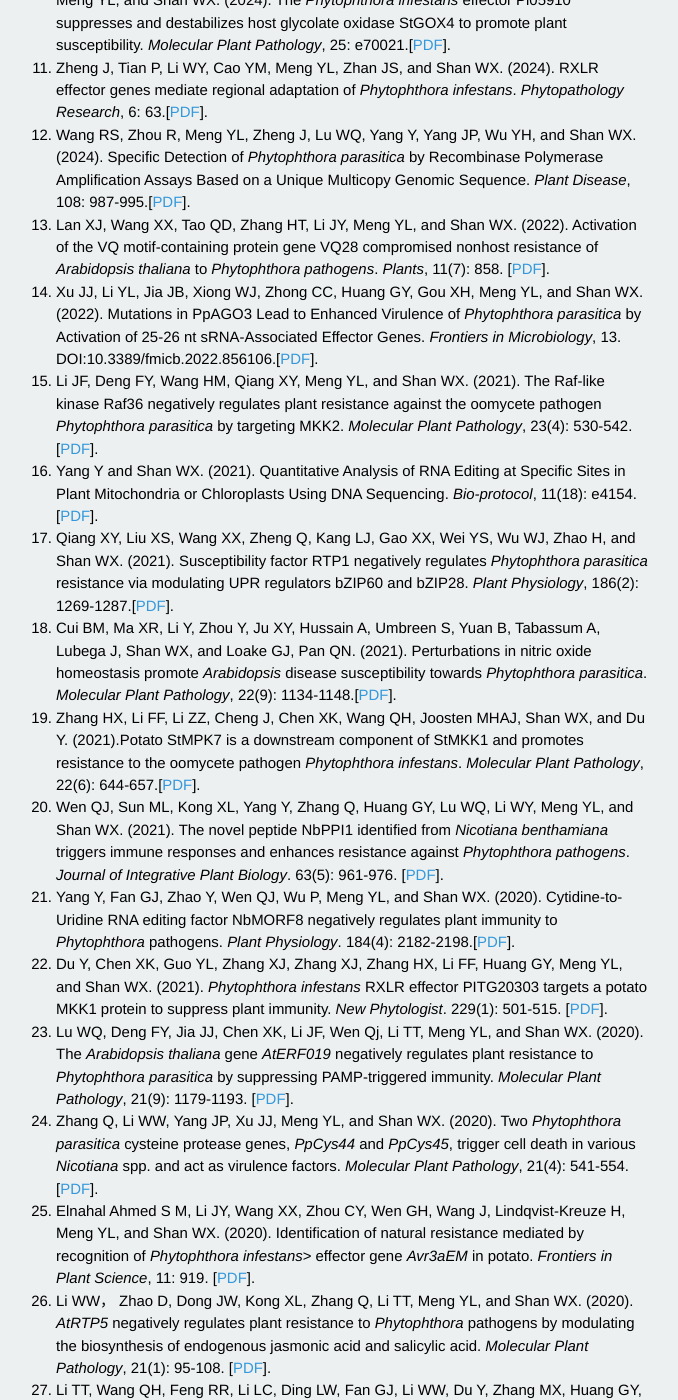
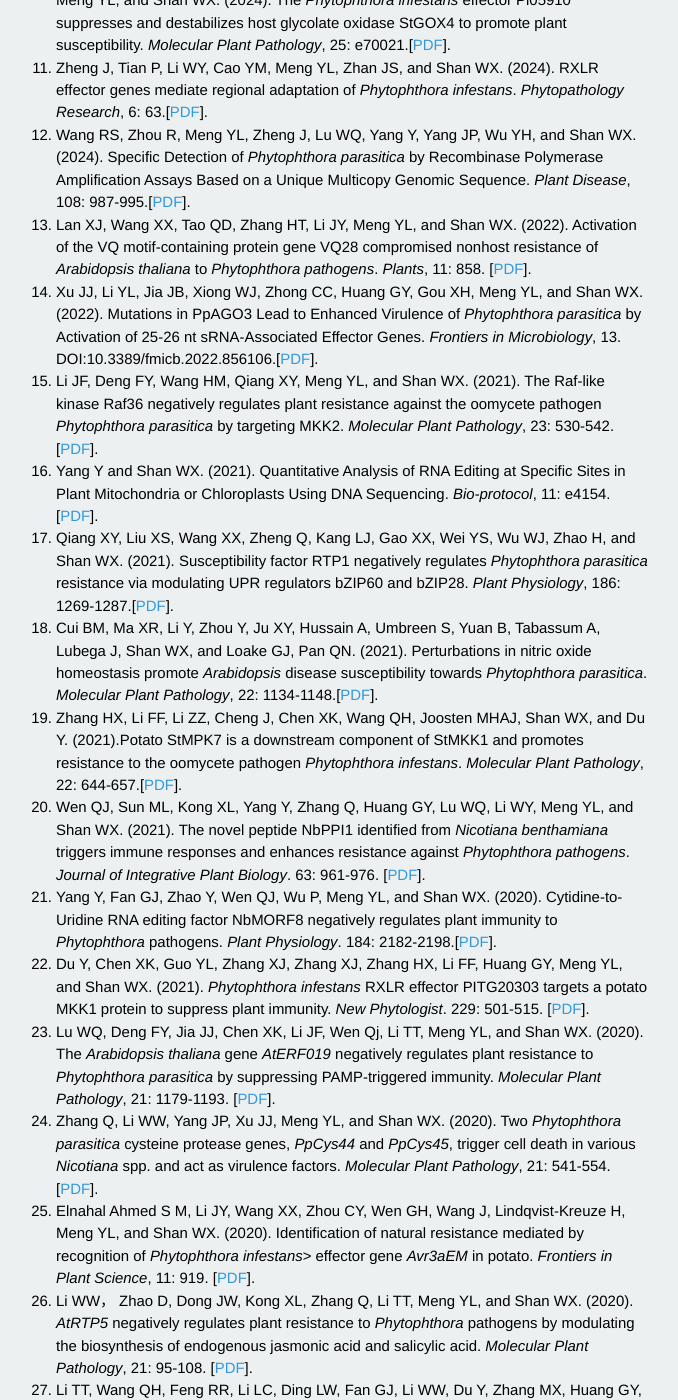
Before and after one commit to shanclub2/shanlab, a Jekyll site: the page built from publication.html, in a window 1280 px wide and 1400 px high, scrolled down 978 px. Shown: the whole window, without its empty margins (288-966 px from the left). Built offline with Jekyll 4.4.1, drawn with Linux system fonts in a browser that asks for light colours; Markdown is read by kramdown in place of the engine named in the settings; a script that is not in the unit is left out; some of the changed text lies outside the part shown.

Commit message:
Update publication.html

```diff
--- a/publication.html
+++ b/publication.html
@@ -10,10 +10,10 @@
 Kale SD, Gu B, Capelluto DGS, Dou D, Feldman E, Rumore A, Arredondo FD, Hanlon R, Fudal I, Rouxel T, Lawrence CB, Shan WX, and Tyler BM. (2010). External lipid PI3P mediates entry of eukaryotic pathogen effectors into plant and animal host cells. <i>Cell</i>, 142:284-295. [<a href="/pdf/sdkale2010.pdf">PDF</a>]
 </li>
 <li>
-Yang Y, Zhao Y, Zhang YQ, Niu LH, Li WY, Lu WQ, Li JF, Schafer P, Meng YL, and Shan WX. (2022). A mitochondrial RNA processing protein mediates plant immunity to a broad spectrum of pathogens by modulating the mitochondrial oxidative burst. <i>Plant Cell</i>, 34(6): 2343-2363.[<a href="/pdf/yyang2022.pdf">PDF</a>].
+Yang Y, Zhao Y, Zhang YQ, Niu LH, Li WY, Lu WQ, Li JF, Schafer P, Meng YL, and Shan WX. (2022). A mitochondrial RNA processing protein mediates plant immunity to a broad spectrum of pathogens by modulating the mitochondrial oxidative burst. <i>Plant Cell</i>, 34: 2343-2363.[<a href="/pdf/yyang2022.pdf">PDF</a>].
 </li>
 <li>
-Zhang YQ, Yang ZR, Yang Y, Han AP, Rehneke L, Ding LW, Wei YS, Liu ZM, Meng YL, Schäfer P, and Weixing Shan.(2024).A symbiont fungal effector relocalizes a plastidic oxidoreductase to nuclei to induce resistance to pathogens and salt stress.<i>Current Biology</i>,34(13):2957-2971. [<a href="/pdf/zhangetal.pdf">PDF</a>]
+Zhang YQ, Yang ZR, Yang Y, Han AP, Rehneke L, Ding LW, Wei YS, Liu ZM, Meng YL, Schäfer P, and Weixing Shan.(2024).A symbiont fungal effector relocalizes a plastidic oxidoreductase to nuclei to induce resistance to pathogens and salt stress.<i>Current Biology</i>,34(:2957-2971. [<a href="/pdf/zhangetal.pdf">PDF</a>]
 </li>
 <li>
 Cui BM, Pan QN, Clarke D, Villarreal MO, Umbreen S, Yuan B, Shan WX, Jiang JH, and Loake GJ. (2018). S-nitrosylation of the zinc finger protein SRG1 regulates plant immunity. <i>Nature Communications</i>, 9:4226. [<a href="/pdf/cui2018.pdf">PDF</a>]
@@ -22,7 +22,7 @@
 Fan GJ, Yang Y, Li TT, Lu WQ, Du Y, Qiang XY, Wen QJ, and Shan WX. (2018). A <i>Phytophthora capsici</i> RXLR effector targets and inhibits a plant PPIase to suppress endoplasmic reticulum-mediated immunity. <i>Molecular Plant</i>, 11:1067–1083. [<a href="/pdf/gjfan2018.pdf">PDF</a>]
 </li>
 <li>
-Cao YM, Zhang Q, Liu Y, Yan TT, Ding LW, Yang Y, Meng YL and Shan WX.(2024).The RXLR effector PpE18 of Phytophthora parasitica is a virulence factor and suppresses peroxisome membrane-associated ascorbate peroxidase NbAPX3-1-mediated plant immunity.<i>New Phytologist</i>,243(4):1472-1489.[<a href="/pdf/caoetal.pdf">PDF</a>]
+Cao YM, Zhang Q, Liu Y, Yan TT, Ding LW, Yang Y, Meng YL and Shan WX.(2024).The RXLR effector PpE18 of Phytophthora parasitica is a virulence factor and suppresses peroxisome membrane-associated ascorbate peroxidase NbAPX3-1-mediated plant immunity.<i>New Phytologist</i>,243:1472-1489.[<a href="/pdf/caoetal.pdf">PDF</a>]
 </li>
 <li>
 Dong JW, Li WW, Yang Y, Liu S., Li YL, Meng YL, and Shan WX. (2025). The cysteine protease RD19C suppresses plant immunity to Phytophthora by modulating copper chaperone ATX1 stability.<i> Plant Journal</i>, 122: e70120. doi: 10.1111/tpj.70120
@@ -43,49 +43,49 @@
 Wang RS, Zhou R, Meng YL, Zheng J, Lu WQ, Yang Y, Yang JP, Wu YH, and Shan WX. (2024). Specific Detection of <i>Phytophthora parasitica</i> by Recombinase Polymerase Amplification Assays Based on a Unique Multicopy Genomic Sequence. <i>Plant Disease</i>, 108: 987-995.[<a href="/pdf/Wang2024.pdf">PDF</a>].
 </li>
 <li>
-Lan XJ, Wang XX, Tao QD, Zhang HT, Li JY, Meng YL, and Shan WX. (2022). Activation of the VQ motif-containing protein gene VQ28 compromised nonhost resistance of <i>Arabidopsis thaliana</i> to <i>Phytophthora pathogens</i>. <i>Plants</i>, 11(7): 858. [<a href="/pdf/xjlan2022.pdf">PDF</a>].
+Lan XJ, Wang XX, Tao QD, Zhang HT, Li JY, Meng YL, and Shan WX. (2022). Activation of the VQ motif-containing protein gene VQ28 compromised nonhost resistance of <i>Arabidopsis thaliana</i> to <i>Phytophthora pathogens</i>. <i>Plants</i>, 11: 858. [<a href="/pdf/xjlan2022.pdf">PDF</a>].
 </li>
 <li>
 Xu JJ, Li YL, Jia JB, Xiong WJ, Zhong CC, Huang GY, Gou XH, Meng YL, and Shan WX. (2022). Mutations in PpAGO3 Lead to Enhanced Virulence of <i>Phytophthora parasitica</i> by Activation of 25-26 nt sRNA-Associated Effector Genes. <i>Frontiers in Microbiology</i>, 13. DOI:10.3389/fmicb.2022.856106.[<a href="/pdf/jjxu2022.pdf">PDF</a>].
 </li>
 <li>
-Li JF, Deng FY, Wang HM, Qiang XY, Meng YL, and Shan WX. (2021). The Raf-like kinase Raf36 negatively regulates plant resistance against the oomycete pathogen <i>Phytophthora parasitica</i> by targeting MKK2. <i>Molecular Plant Pathology</i>, 23(4): 530-542.[<a href="/pdf/jfli2021.pdf">PDF</a>].
+Li JF, Deng FY, Wang HM, Qiang XY, Meng YL, and Shan WX. (2021). The Raf-like kinase Raf36 negatively regulates plant resistance against the oomycete pathogen <i>Phytophthora parasitica</i> by targeting MKK2. <i>Molecular Plant Pathology</i>, 23: 530-542.[<a href="/pdf/jfli2021.pdf">PDF</a>].
 </li>
 
 <li>
-Yang Y and Shan WX. (2021). Quantitative Analysis of RNA Editing at Specific Sites in Plant  Mitochondria or Chloroplasts Using DNA Sequencing. <i>Bio-protocol</i>, 11(18): e4154.[<a href="/pdf/yyang2021.pdf">PDF</a>].
+Yang Y and Shan WX. (2021). Quantitative Analysis of RNA Editing at Specific Sites in Plant  Mitochondria or Chloroplasts Using DNA Sequencing. <i>Bio-protocol</i>, 11: e4154.[<a href="/pdf/yyang2021.pdf">PDF</a>].
 </li>
 
 <li>
-Qiang XY, Liu XS, Wang XX, Zheng Q, Kang LJ, Gao XX, Wei YS, Wu WJ, Zhao H, and Shan WX. (2021). Susceptibility factor RTP1 negatively regulates <i>Phytophthora parasitica</i> resistance via modulating UPR regulators bZIP60 and bZIP28. <i>Plant Physiology</i>, 186(2): 1269-1287.[<a href="/pdf/xyqiang2021.pdf">PDF</a>].
+Qiang XY, Liu XS, Wang XX, Zheng Q, Kang LJ, Gao XX, Wei YS, Wu WJ, Zhao H, and Shan WX. (2021). Susceptibility factor RTP1 negatively regulates <i>Phytophthora parasitica</i> resistance via modulating UPR regulators bZIP60 and bZIP28. <i>Plant Physiology</i>, 186: 1269-1287.[<a href="/pdf/xyqiang2021.pdf">PDF</a>].
 </li>
 
 <li>
-Cui BM, Ma XR, Li Y, Zhou Y, Ju XY, Hussain A, Umbreen S, Yuan B, Tabassum A, Lubega J, Shan WX, and Loake GJ, Pan QN. (2021). Perturbations in nitric oxide homeostasis promote <i>Arabidopsis</i> disease susceptibility towards <i>Phytophthora parasitica</i>. <i>Molecular Plant Pathology</i>, 22(9): 1134-1148.[<a href="/pdf/bmcui2021.pdf">PDF</a>].
+Cui BM, Ma XR, Li Y, Zhou Y, Ju XY, Hussain A, Umbreen S, Yuan B, Tabassum A, Lubega J, Shan WX, and Loake GJ, Pan QN. (2021). Perturbations in nitric oxide homeostasis promote <i>Arabidopsis</i> disease susceptibility towards <i>Phytophthora parasitica</i>. <i>Molecular Plant Pathology</i>, 22: 1134-1148.[<a href="/pdf/bmcui2021.pdf">PDF</a>].
 </li>
 
 <li>
-Zhang HX, Li FF, Li ZZ, Cheng J, Chen XK, Wang QH, Joosten MHAJ, Shan WX, and Du Y. (2021).Potato StMPK7 is a downstream component of StMKK1 and promotes resistance to the oomycete pathogen <i>Phytophthora infestans</i>. <i>Molecular Plant Pathology</i>, 22(6): 644-657.[<a href="/pdf/hxzhang2021.pdf">PDF</a>].
+Zhang HX, Li FF, Li ZZ, Cheng J, Chen XK, Wang QH, Joosten MHAJ, Shan WX, and Du Y. (2021).Potato StMPK7 is a downstream component of StMKK1 and promotes resistance to the oomycete pathogen <i>Phytophthora infestans</i>. <i>Molecular Plant Pathology</i>, 22: 644-657.[<a href="/pdf/hxzhang2021.pdf">PDF</a>].
 </li>
 
 <li>
-Wen QJ, Sun ML, Kong XL, Yang Y, Zhang Q, Huang GY, Lu WQ, Li WY, Meng YL, and Shan WX. (2021). The novel peptide NbPPI1 identified from <i>Nicotiana benthamiana</i> triggers immune responses and enhances resistance against <i>Phytophthora pathogens</i>. <i>Journal of Integrative Plant Biology</i>. 63(5): 961-976. [<a href="/pdf/qjwen2021.pdf">PDF</a>].
+Wen QJ, Sun ML, Kong XL, Yang Y, Zhang Q, Huang GY, Lu WQ, Li WY, Meng YL, and Shan WX. (2021). The novel peptide NbPPI1 identified from <i>Nicotiana benthamiana</i> triggers immune responses and enhances resistance against <i>Phytophthora pathogens</i>. <i>Journal of Integrative Plant Biology</i>. 63: 961-976. [<a href="/pdf/qjwen2021.pdf">PDF</a>].
 </li>
 
 <li>
-Yang Y, Fan GJ, Zhao Y, Wen QJ, Wu P, Meng YL, and Shan WX. (2020). Cytidine-to-Uridine RNA editing factor NbMORF8 negatively regulates plant immunity to <i>Phytophthora</i> pathogens. <i>Plant Physiology</i>. 184(4): 2182-2198.[<a href="/pdf/yyang2020.pdf">PDF</a>].
+Yang Y, Fan GJ, Zhao Y, Wen QJ, Wu P, Meng YL, and Shan WX. (2020). Cytidine-to-Uridine RNA editing factor NbMORF8 negatively regulates plant immunity to <i>Phytophthora</i> pathogens. <i>Plant Physiology</i>. 184: 2182-2198.[<a href="/pdf/yyang2020.pdf">PDF</a>].
 </li>
 
 <li>
-Du Y, Chen XK, Guo YL, Zhang XJ, Zhang XJ, Zhang HX, Li FF, Huang GY, Meng YL, and Shan WX. (2021). <i>Phytophthora infestans</i> RXLR effector PITG20303 targets a potato MKK1 protein to suppress plant immunity. <i>New Phytologist</i>. 229(1): 501-515. [<a href="/pdf/ydu2021.pdf">PDF</a>].
+Du Y, Chen XK, Guo YL, Zhang XJ, Zhang XJ, Zhang HX, Li FF, Huang GY, Meng YL, and Shan WX. (2021). <i>Phytophthora infestans</i> RXLR effector PITG20303 targets a potato MKK1 protein to suppress plant immunity. <i>New Phytologist</i>. 229: 501-515. [<a href="/pdf/ydu2021.pdf">PDF</a>].
 </li>
 
 <li>
-Lu WQ, Deng FY, Jia JJ, Chen XK, Li JF, Wen Qj, Li TT, Meng YL, and Shan WX. (2020). The <i>Arabidopsis thaliana</i> gene <i>AtERF019</i> negatively regulates plant resistance to <i>Phytophthora parasitica</i> by suppressing PAMP-triggered immunity. <i>Molecular Plant Pathology</i>, 21(9): 1179-1193. [<a href="/pdf/wqlu2020.pdf">PDF</a>].
+Lu WQ, Deng FY, Jia JJ, Chen XK, Li JF, Wen Qj, Li TT, Meng YL, and Shan WX. (2020). The <i>Arabidopsis thaliana</i> gene <i>AtERF019</i> negatively regulates plant resistance to <i>Phytophthora parasitica</i> by suppressing PAMP-triggered immunity. <i>Molecular Plant Pathology</i>, 21: 1179-1193. [<a href="/pdf/wqlu2020.pdf">PDF</a>].
 </li>
 
 <li>
-Zhang Q, Li WW, Yang JP, Xu JJ, Meng YL, and Shan WX. (2020). Two <i>Phytophthora parasitica</i> cysteine protease genes, <i>PpCys44</i> and <i>PpCys45</i>, trigger cell death in various <i>Nicotiana</i> spp. and act as virulence factors. <i>Molecular Plant Pathology</i>, 21(4): 541-554. [<a href="/pdf/qzhang2020.pdf">PDF</a>].
+Zhang Q, Li WW, Yang JP, Xu JJ, Meng YL, and Shan WX. (2020). Two <i>Phytophthora parasitica</i> cysteine protease genes, <i>PpCys44</i> and <i>PpCys45</i>, trigger cell death in various <i>Nicotiana</i> spp. and act as virulence factors. <i>Molecular Plant Pathology</i>, 21: 541-554. [<a href="/pdf/qzhang2020.pdf">PDF</a>].
 </li>
 
 <li>
@@ -93,7 +93,7 @@
 </li>
 
 <li>
-Li WW， Zhao D, Dong JW, Kong XL, Zhang Q, Li TT, Meng YL, and Shan WX. (2020). <i>AtRTP5</i> negatively regulates plant resistance to <i>Phytophthora</i> pathogens by modulating the biosynthesis of endogenous jasmonic acid and salicylic acid. <i>Molecular Plant Pathology</i>,  21(1): 95-108. [<a href="/pdf/wwli2020.pdf">PDF</a>].
+Li WW， Zhao D, Dong JW, Kong XL, Zhang Q, Li TT, Meng YL, and Shan WX. (2020). <i>AtRTP5</i> negatively regulates plant resistance to <i>Phytophthora</i> pathogens by modulating the biosynthesis of endogenous jasmonic acid and salicylic acid. <i>Molecular Plant Pathology</i>,  21: 95-108. [<a href="/pdf/wwli2020.pdf">PDF</a>].
 </li>
 
 <li>
@@ -239,15 +239,15 @@
 </li>
 
 <li>
-刘秋萍，曹华，姚茂金，马英，邓斌生，单卫星. (2010). 拟南芥与大豆疫霉菌的非寄主互作及一个感病突变体的遗传分析. <i>植物学报</i>，45(5)：548-555. [<a href="/pdf/qpliu2010.pdf">PDF</a>]
+刘秋萍，曹华，姚茂金，马英，邓斌生，单卫星. (2010). 拟南芥与大豆疫霉菌的非寄主互作及一个感病突变体的遗传分析. <i>植物学报</i>，45：548-555. [<a href="/pdf/qpliu2010.pdf">PDF</a>]
 </li>
 
 <li>
-殷丽华，王秦虎，宁峰，朱晓莹，左豫虎，单卫星. (2010). 大豆疫霉菌一个DNA指纹分析重复序列探针的鉴定.<i>微生物学报</i>，50(4)：524-529. [<a href="/pdf/lhyin2010.pdf">PDF</a>]
+殷丽华，王秦虎，宁峰，朱晓莹，左豫虎，单卫星. (2010). 大豆疫霉菌一个DNA指纹分析重复序列探针的鉴定.<i>微生物学报</i>，50：524-529. [<a href="/pdf/lhyin2010.pdf">PDF</a>]
 </li>
 
 <li>
-哈霞，胡中慧，王蕾，权军利，单卫星. (2010)．大豆疫霉菌的EMS化学诱变. <i>菌物学报</i>，29(2)：222-227. [<a href="/pdf/xha2010.pdf">PDF</a>]
+哈霞，胡中慧，王蕾，权军利，单卫星. (2010)．大豆疫霉菌的EMS化学诱变. <i>菌物学报</i>，29：222-227. [<a href="/pdf/xha2010.pdf">PDF</a>]
 </li>
 
 </ol>
```
